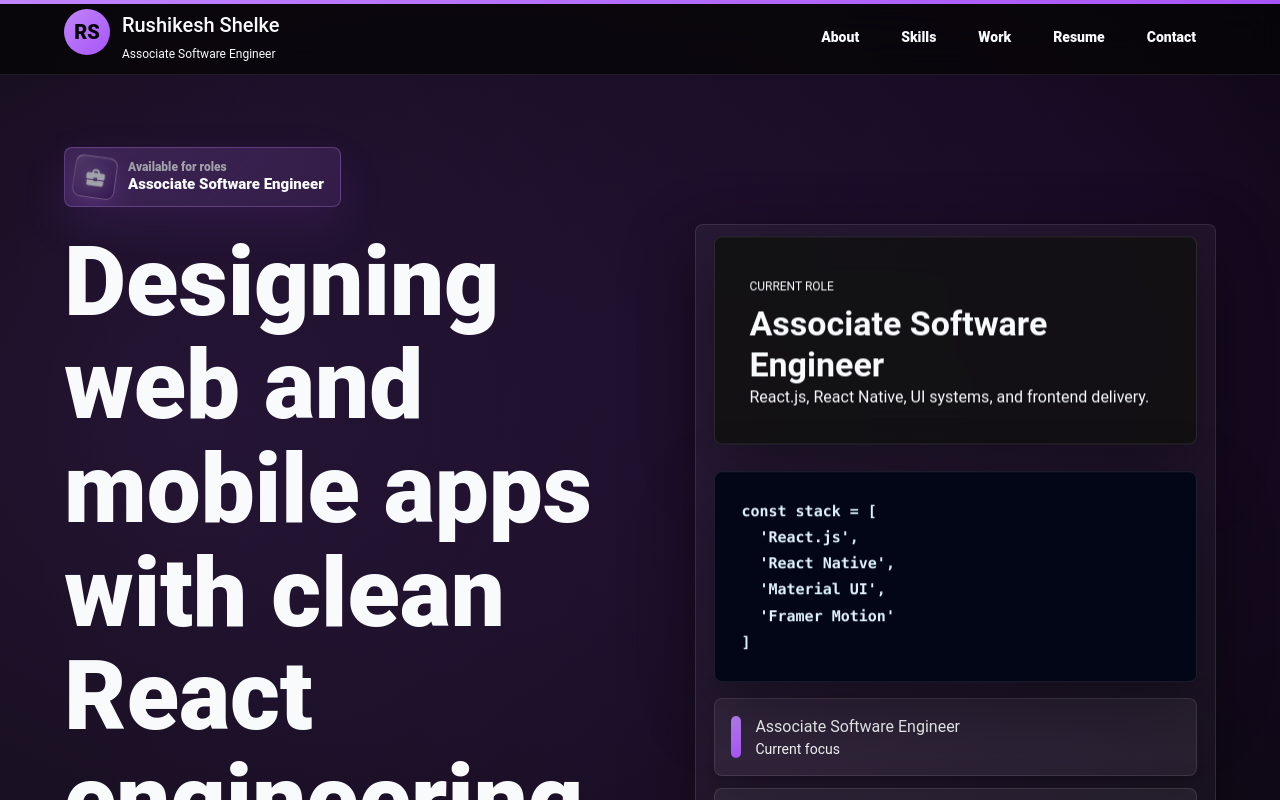
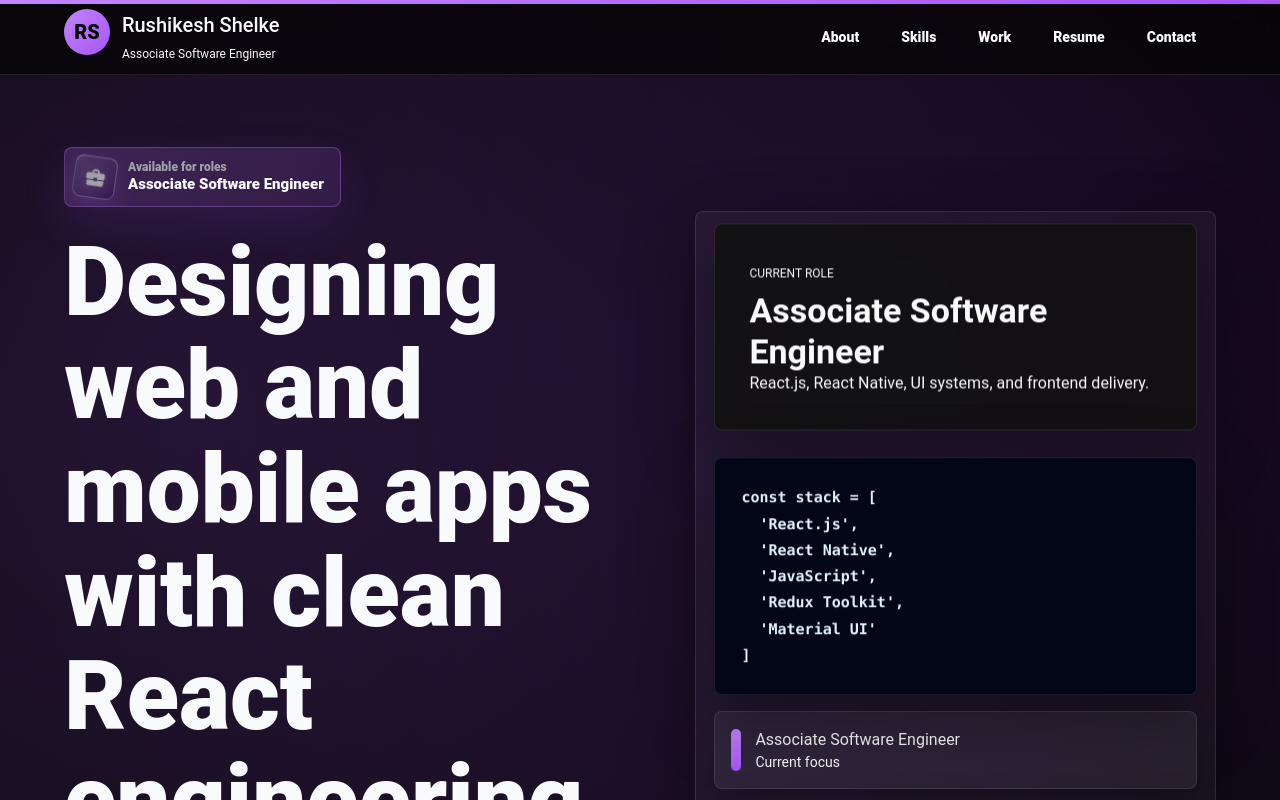
Before and after one commit to bmrushi9090/portfolio-website, a React (Vite) app in the folder vite-project/: page / in a window 1280 px wide. Shown: the top 800 px of the page. Built offline with nearby package versions, Linux system fonts and the light colour scheme.

Commit message:
feat: update tech stack and enhance resume description for clarity

```diff
--- a/vite-project/src/App.jsx
+++ b/vite-project/src/App.jsx
@@ -370,8 +370,9 @@ function App() {
                         {`const stack = [
   'React.js',
   'React Native',
-  'Material UI',
-  'Framer Motion'
+  'JavaScript',
+  'Redux Toolkit',
+  'Material UI'
 ]`}
                       </Typography>
                     </motion.div>
@@ -559,11 +560,12 @@ function App() {
                       Resume
                     </Typography>
                     <Typography variant="h3" className="section-title" fontSize={{ xs: 32, md: 40 }}>
-                      Preview or download my real resume PDF.
+                      Preview or download my resume.
                     </Typography>
                     <Typography color="text.secondary" sx={{ mt: 2, maxWidth: 650 }}>
-                      The portfolio now uses the PDF from your assets folder, so recruiters can
-                      preview it without leaving the site or download it directly.
+                      Preview my latest resume to explore my professional experience, technical
+                      skills, and project work. You can view the PDF directly on the portfolio or
+                      download it for offline reference.
                     </Typography>
                   </MotionBox>
                 </Box>
```
